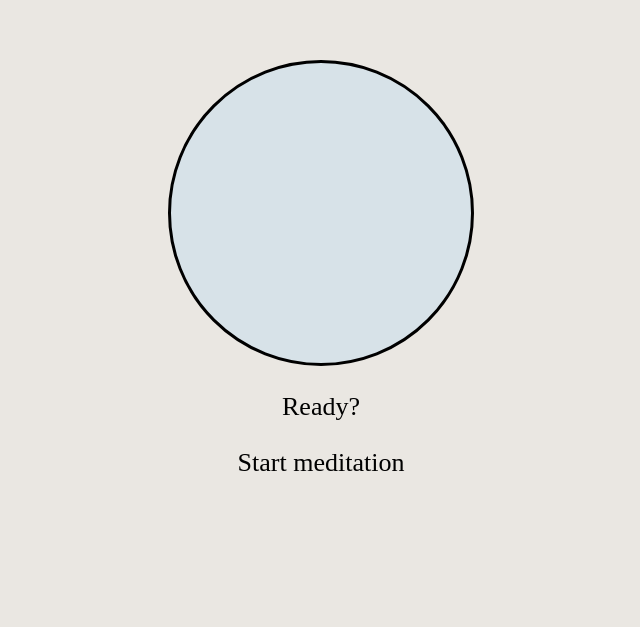
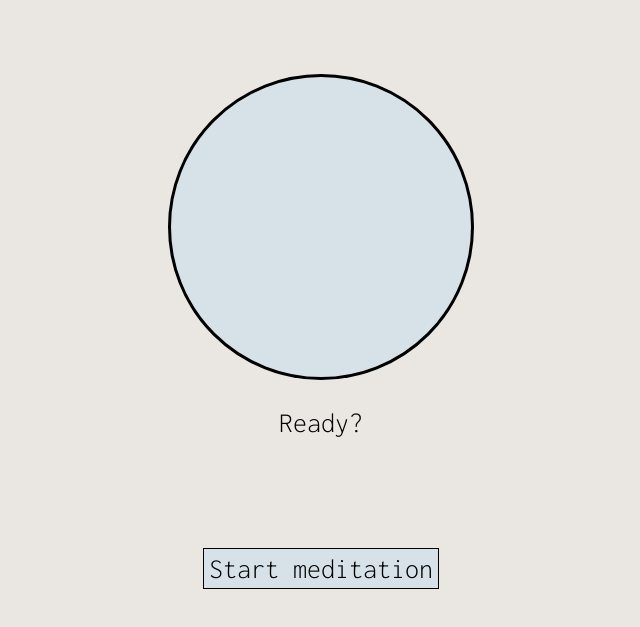
Before and after one commit to cs160-group-7/final, a React (Create React App) app: page /meditation in a window 1280 px wide. Shown: the part 131-758 px from the top of the page, without its empty margins (319-959 px from the left). Built offline with nearby package versions, Linux system fonts and the light colour scheme.

Commit message:
fixed ian's meditation

```diff
--- a/src/Component/Meditation.js
+++ b/src/Component/Meditation.js
@@ -1,15 +1,10 @@
 import React from "react";
 import '../App.css';
-import { useEffect } from "react";
+import {useNavigate} from "react-router-dom";
 
 const Meditation = () => {
 
-  useEffect(() => {
-    // runTests()
-  }
-  )
-
-
+  const navigate = useNavigate()
 
   function grow(rate, num) {
     document.getElementById("meditation-button").innerText = "Stop meditation"
@@ -21,7 +16,7 @@ const Meditation = () => {
 
     function stopit() {
       stop = 1;
-      console.log(stop);
+      navigate("/home")
     }
 
     let a = setInterval(() => {
@@ -63,14 +58,14 @@ const Meditation = () => {
 
 
   function helper() {
-    grow(2, 100);
+    grow(1, 50);
   }
   return (
     <div className="App">
       <header className="Meditation-header">
         {/* <img id="breathe-img" src={meditationLogo} className="App-logo" alt="meditation-logo" /> */}
 
-        <span id="dot1" class="dot"></span>
+        <span id="dot1" className="dot"></span>
 
         <p id="Breathe">
           Ready?
--- a/src/styles/feed.css
+++ b/src/styles/feed.css
@@ -348,3 +348,21 @@ span.feed-header-name {
 
     background: #EAE7E2;
 }
+
+#meditation-button {
+    position : fixed;
+    bottom : 10%;
+    box-sizing: border-box;
+    background: #D7E2E8;
+    border: 1px solid #000000;
+    padding : 5px;
+}
+
+.Meditation-header {
+    font-family: 'Inconsolata';
+    font-style: normal;
+    font-weight: 300;
+    font-size: 28px;
+    line-height: 29px;
+    text-align: center;
+}
```
